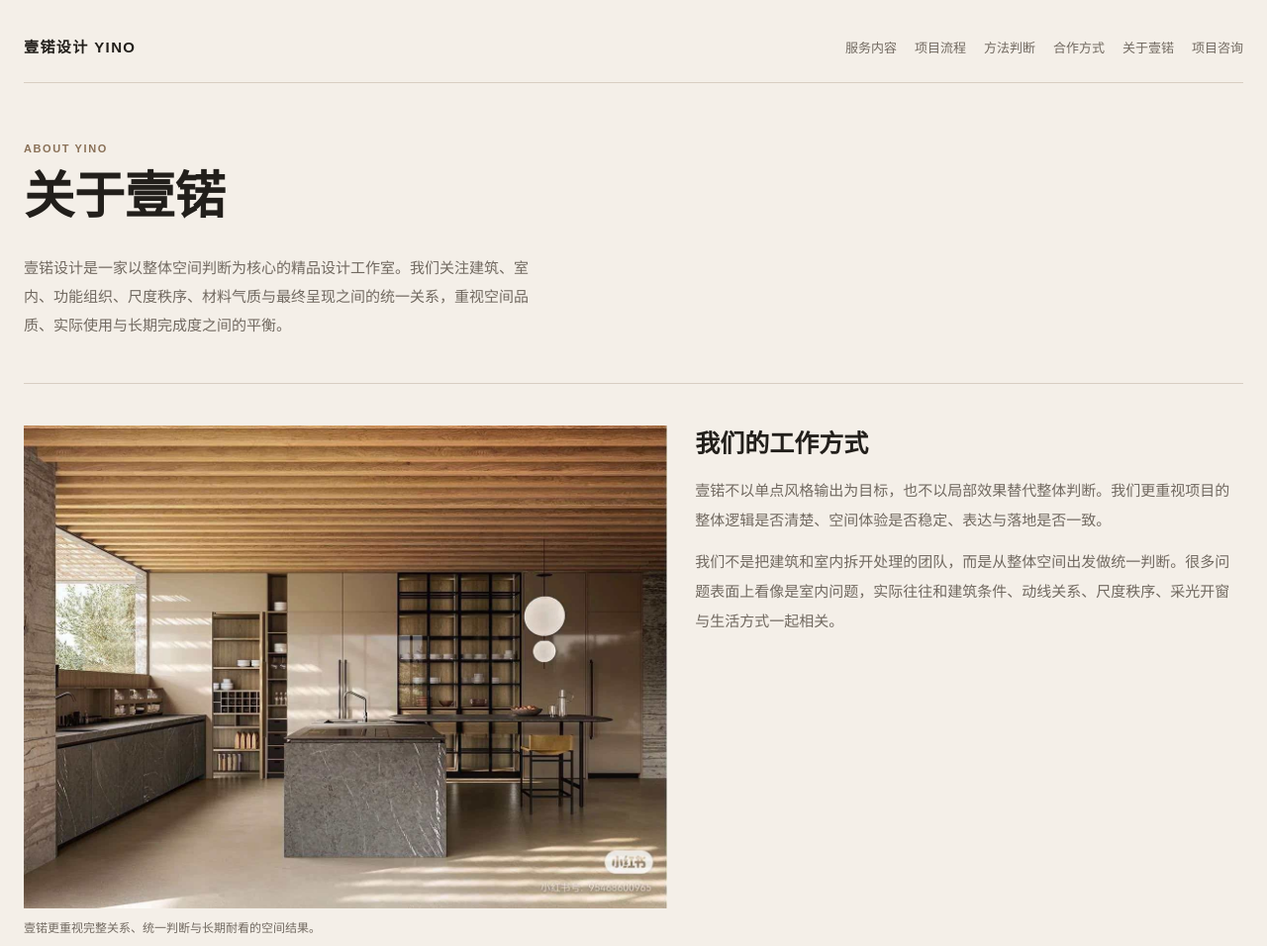
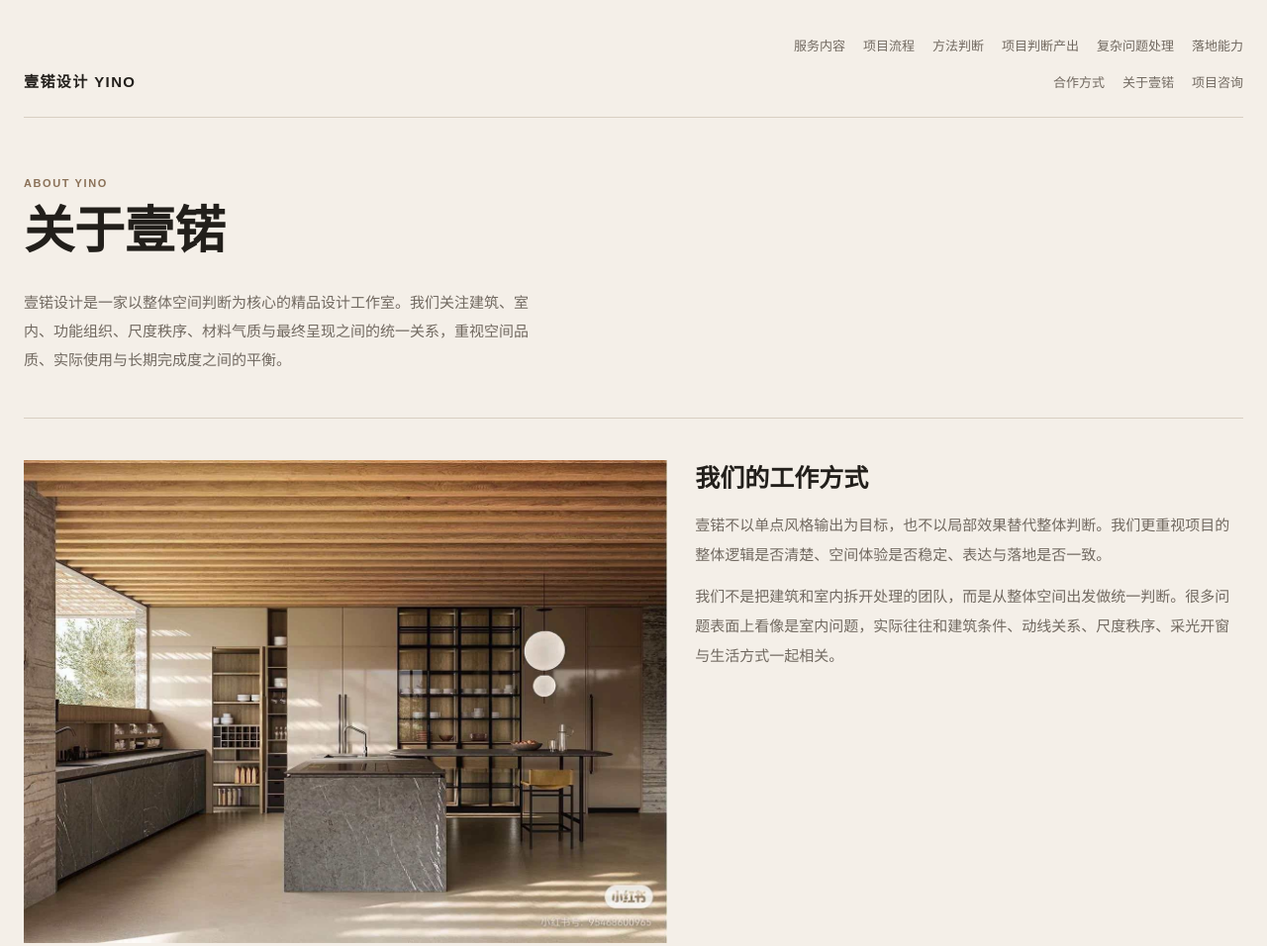
Before and after one commit to myxingmyku-ops/yino-website, a website: page about.html in a window 1280 px wide. Shown: the top 956 px of the page at 99% size. Drawn offline with Linux system fonts and the light colour scheme.

Commit message:
Unify top navigation across core pages

```diff
--- a/about.html
+++ b/about.html
@@ -15,6 +15,9 @@
         <a href="services.html">服务内容</a>
         <a href="process.html">项目流程</a>
         <a href="methodology.html">方法判断</a>
+        <a href="deliverables.html">项目判断产出</a>
+        <a href="problem-solving.html">复杂问题处理</a>
+        <a href="implementation.html">落地能力</a>
         <a href="cooperation.html">合作方式</a>
         <a href="about.html">关于壹锘</a>
         <a href="index.html#contact">项目咨询</a>
```
Also changed, not shown: cooperation.html (+3 -0 lines), process.html (+3 -0 lines), services.html (+3 -0 lines).
